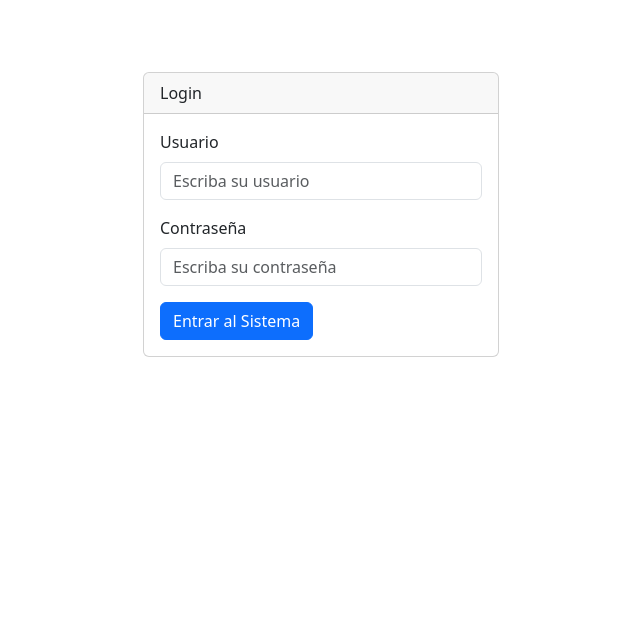
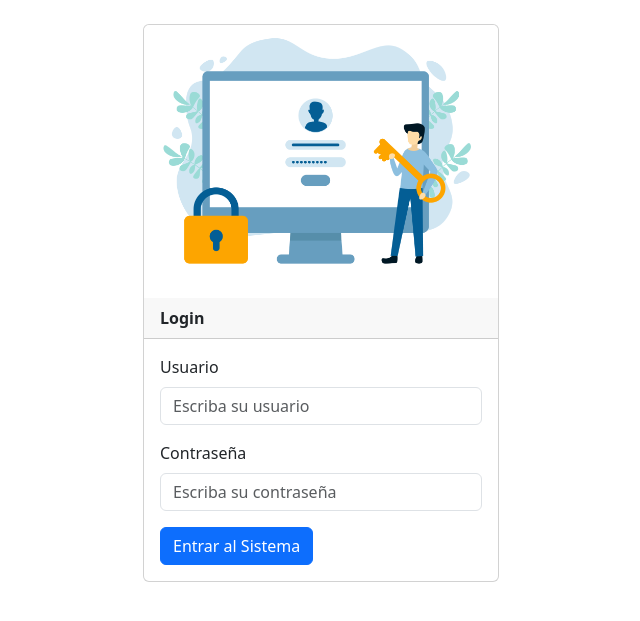
Before and after one commit to slbcronos/AppEmpleados, a PHP site: page /AppEmpleados/login.php in a window 1280 px wide. Shown: the top 621 px of the page, without its empty margins (319-959 px from the left). Run offline with PHP 8.4, Linux system fonts and the light colour scheme.

Commit message:
Finalizado

```diff
--- a/login.php
+++ b/login.php
@@ -47,18 +47,19 @@ if ($_POST) {
     <header>
         <!-- place navbar here -->
     </header>
+
     <br />
-    <br /><br />
 
     <main class="container">
         <div class="row">
             <div class="col-md-4">
+
             </div>
-
 
             <div class="col-md-4">
                 <div class="card">
-                    <div class="card-header">Login</div>
+                <img src="login.png"class="img-fluid rounded-top"alt=""/>
+                    <div class="card-header"><strong>Login</strong></div>
                     <div class="card-body">
                         <?php if (isset($mensaje)) { ?>
 
@@ -82,7 +83,6 @@ if ($_POST) {
                             <button type="submit" class="btn btn-primary">
                                 Entrar al Sistema
                             </button>
-
 
                         </form>
                     </div>
```
Also changed, not shown: login.png (added).
